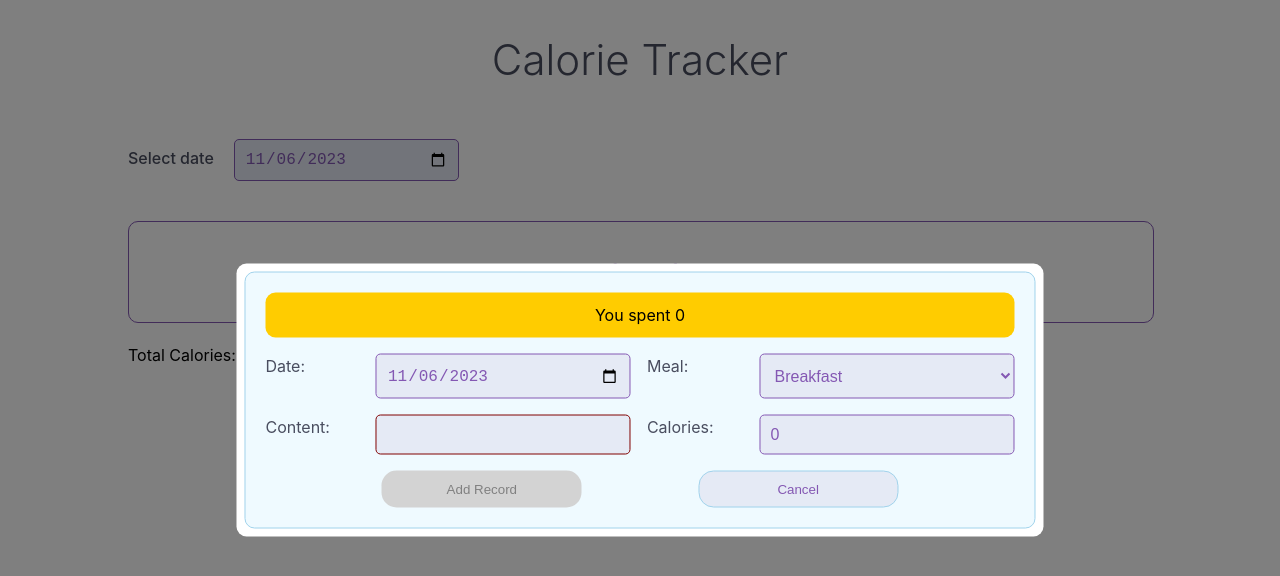
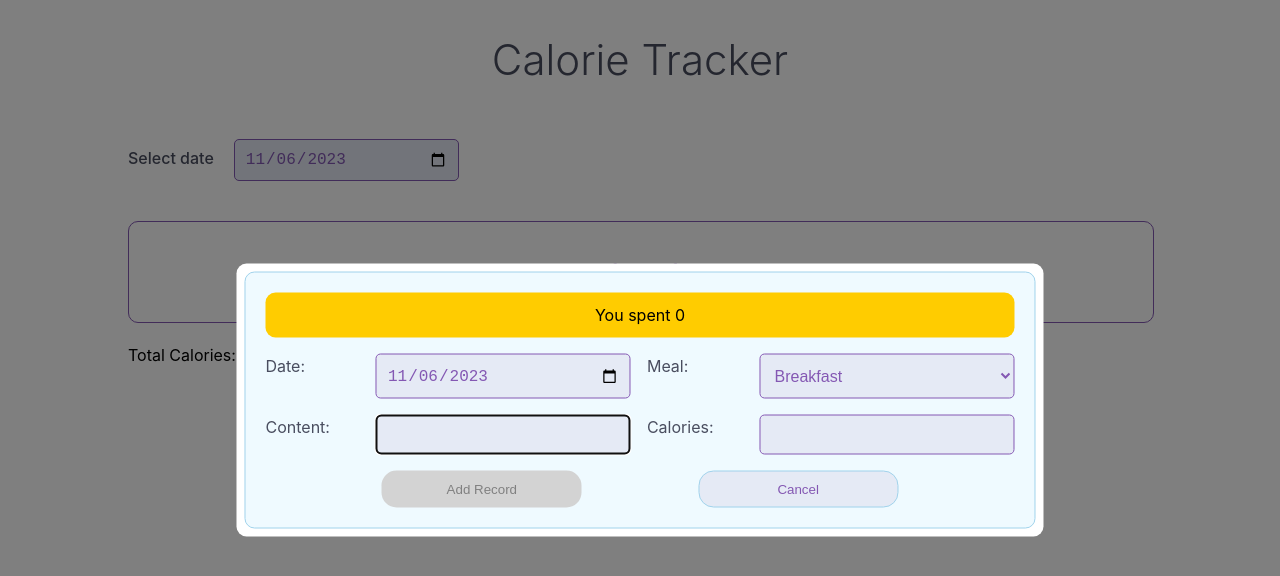
Before and after one commit to AichaAO97/Calorie-Record-App, a React (Vite) app: page / in a window 1280 px wide. Both pictures are taken after a click on the button "Track food". Shown: the top 576 px of the page. Built offline with nearby package versions, Linux system fonts and the light colour scheme.

Commit message:
use useRef to get data & update form validity

```diff
--- a/src/components/calorieRecordsSection/RecordList.jsx
+++ b/src/components/calorieRecordsSection/RecordList.jsx
@@ -8,9 +8,7 @@ function RecordList(props) {
 
   const resultElement = props.records?.length ? (
     <ul className={styles['record-list']}>
-      {props.records.map(
-        (record) =>
-          record.calories >= 0 && (
+      {props.records.map((record) => (
         <li className={styles['list-item']} key={record.id}>
           <CalorieRecord
             date={record.date}
@@ -19,8 +17,7 @@ function RecordList(props) {
             calories={record.calories}
           />
         </li>
-          )
-      )}
+      ))}
     </ul>
   ) : (
     <div className={styles.placeholder}>No records found for this date</div>
--- a/src/components/edit/CalorieRecordEdit.jsx
+++ b/src/components/edit/CalorieRecordEdit.jsx
@@ -1,42 +1,41 @@
 import { useState, useEffect, useReducer, useContext } from 'react';
 import styles from './CalorieRecordEdit.module.css';
 import { AppContext } from '../../AppContext';
+import { useRef } from 'react';
 
 const DEFAULT_VALUE = {
-  meal: { value: 'Breakfast', valid: true },
-  content: { value: '', valid: false },
-  calories: { value: 0, valid: true },
+  meal: true,
+  content: false,
+  calories: true,
 };
 
 function formReducer(state, action) {
-  const { type, key, value } = action;
-  if (type === 'RESET') {
-    return DEFAULT_VALUE;
-  }
+  const { key, value, auxValue } = action;
+
   let valid;
   switch (key) {
     case 'content':
       valid =
-        (value === 'sport' && state.calories.value < 0) ||
-        (value !== 'sport' && state.calories.value >= 0);
+        (value === 'sport' && auxValue < 0) ||
+        (value !== 'sport' && auxValue >= 0);
       return {
         ...state,
-        content: { value, valid: !!value },
-        calories: { ...state.calories, valid },
+        content: !!value,
+        calories: valid,
       };
 
     case 'calories':
       valid =
-        (state.content.value === 'sport' && value < 0) ||
-        (state.content.value !== 'sport' && value >= 0);
+        (auxValue === 'sport' && value < 0) ||
+        (auxValue !== 'sport' && value >= 0);
       return {
         ...state,
-        calories: { value, valid },
+        calories: valid,
       };
     default:
       return {
         ...state,
-        [key]: { value, valid: !!value },
+        meal: !!value,
       };
   }
 }
@@ -51,57 +50,59 @@ function CalorieRecordEdit(props) {
     totalCalories,
   } = useContext(AppContext);
   const [formState, dispachFn] = useReducer(formReducer, DEFAULT_VALUE);
-  const {
-    content: { valid: isContentValid },
-    calories: { valid: isCaloriesValid },
-  } = formState;
+  const { content: isContentValid, calories: isCaloriesValid } = formState;
+
+  const contentRef = useRef();
+  const mealRef = useRef();
+  const caloriesRef = useRef();
 
   useEffect(() => {
+    if (!isContentValid) {
+      contentRef.current.focus();
+    }
     setIsFormValid(isValidDate && isContentValid && isCaloriesValid);
   }, [isValidDate, isContentValid, isCaloriesValid]);
+
+  const onDateChangeHandler = (event) => {
+    setCurrentDate(event.target.value);
+  };
+
+  const onMealBlurHandler = (event) => {
+    console.log(formState);
+    dispachFn({
+      key: 'meal',
+      value: event.target.value,
+    });
+  };
+
+  const onContentBlurHandler = (event) => {
+    console.log(formState);
+    dispachFn({
+      key: 'content',
+      value: event.target.value,
+      auxValue: Number(caloriesRef.current.value),
+    });
+  };
+
+  const onCaloriesBlurHandler = (event) => {
+    dispachFn({
+      key: 'calories',
+      value: event.target.value,
+      auxValue: contentRef.current.value,
+    });
+  };
 
   const onSubmitHandler = (event) => {
     event.preventDefault();
     props.onFormSubmit({
       date: currentDate,
-      ...Object.keys(formState).reduce((aggr, cur) => {
-        aggr[cur] = formState[cur].value;
-        return aggr;
-      }, {}),
-    });
-    dispachFn({ type: 'RESET' });
-  };
-
-  const onDateChangeHandler = (event) => {
-    setCurrentDate(event.target.value);
-  };
-
-  const onMealChangeHandler = (event) => {
-    dispachFn({
-      type: 'UPDATE_FIELD',
-      key: 'meal',
-      value: event.target.value,
-    });
-  };
-
-  const onContentChangeHandler = (event) => {
-    dispachFn({
-      type: 'UPDATE_FIELD',
-      key: 'content',
-      value: event.target.value,
-    });
-  };
-
-  const onCaloriesChangeHandler = (event) => {
-    dispachFn({
-      type: 'UPDATE_FIELD',
-      key: 'calories',
-      value: event.target.value,
+      meal: mealRef.current.value,
+      content: contentRef.current.value,
+      calories: Number(caloriesRef.current.value),
     });
   };
 
   const onCancelHandler = () => {
-    dispachFn({ type: 'RESET' });
     props.onCancel();
   };
 
@@ -121,11 +122,11 @@ function CalorieRecordEdit(props) {
       />
       <label htmlFor="meal">Meal: </label>
       <select
+        ref={mealRef}
         name="meal"
         className={styles['form-input']}
-        value={formState.meal.value}
         id="meal"
-        onChange={onMealChangeHandler}>
+        onBlur={onMealBlurHandler}>
         <option value="Breakfast">Breakfast</option>
         <option value="Lunch">Lunch</option>
         <option value="Dinner">Dinner</option>
@@ -133,25 +134,26 @@ function CalorieRecordEdit(props) {
       </select>
       <label htmlFor="content">Content: </label>
       <input
+        ref={contentRef}
         type="text"
-        value={formState.content.value}
+        // value={formState.calories.value}
         name="content"
         id="content"
-        onChange={onContentChangeHandler}
+        onBlur={onContentBlurHandler}
         className={`${styles['form-input']} ${
           !isContentValid ? styles.error : ''
         }`}
       />
       <label htmlFor="calories">Calories: </label>
       <input
+        ref={caloriesRef}
         className={`${styles['form-input']} ${
           !isCaloriesValid ? styles.error : ''
         }`}
         type="number"
-        value={formState.calories.value}
         name="calories"
         id="calories"
-        onChange={onCaloriesChangeHandler}
+        onBlur={onCaloriesBlurHandler}
         // min={0}
       />
       <div className={styles.footer}>
```
Lines whose indentation alone changed are shown as unchanged.
